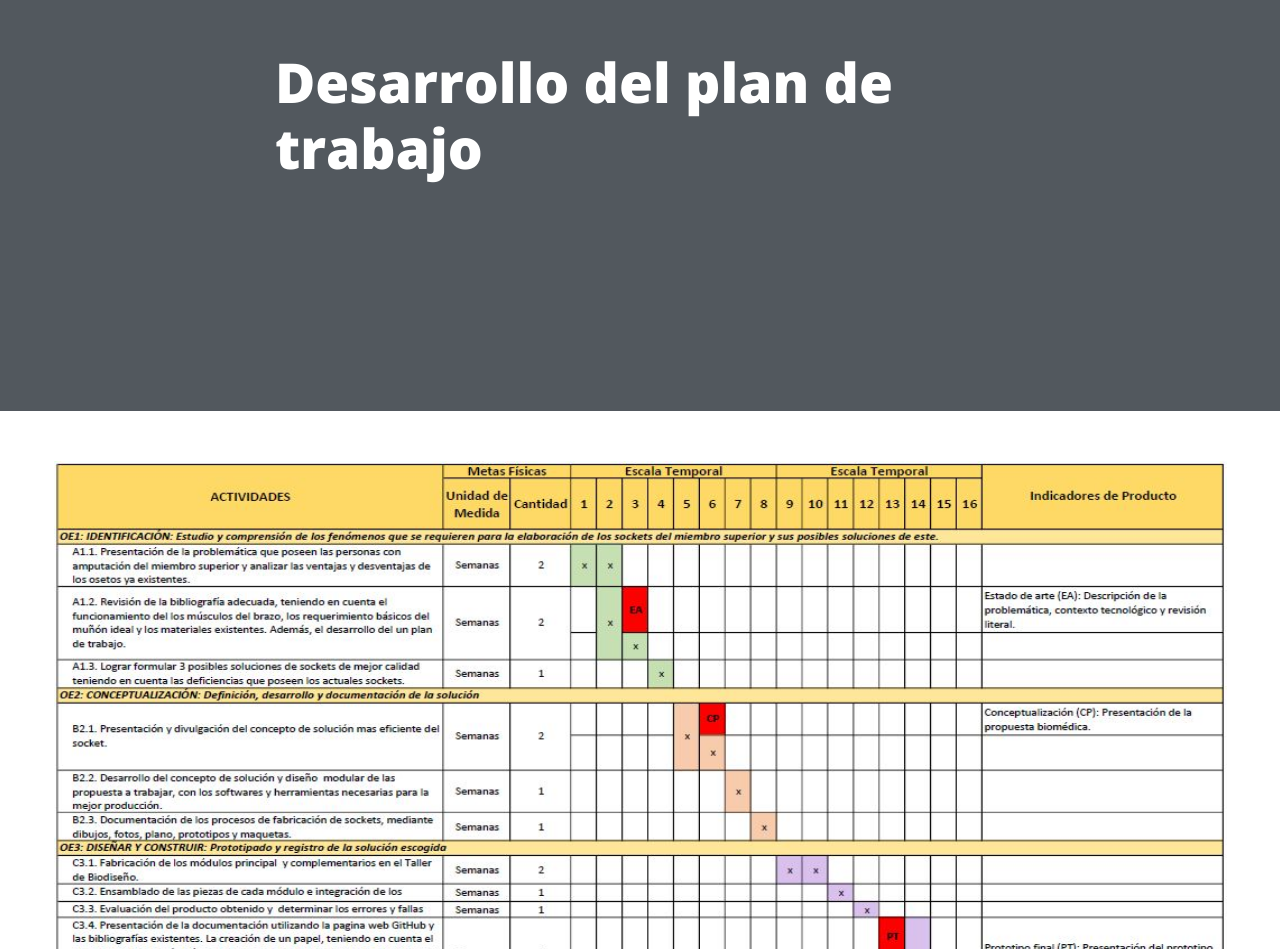
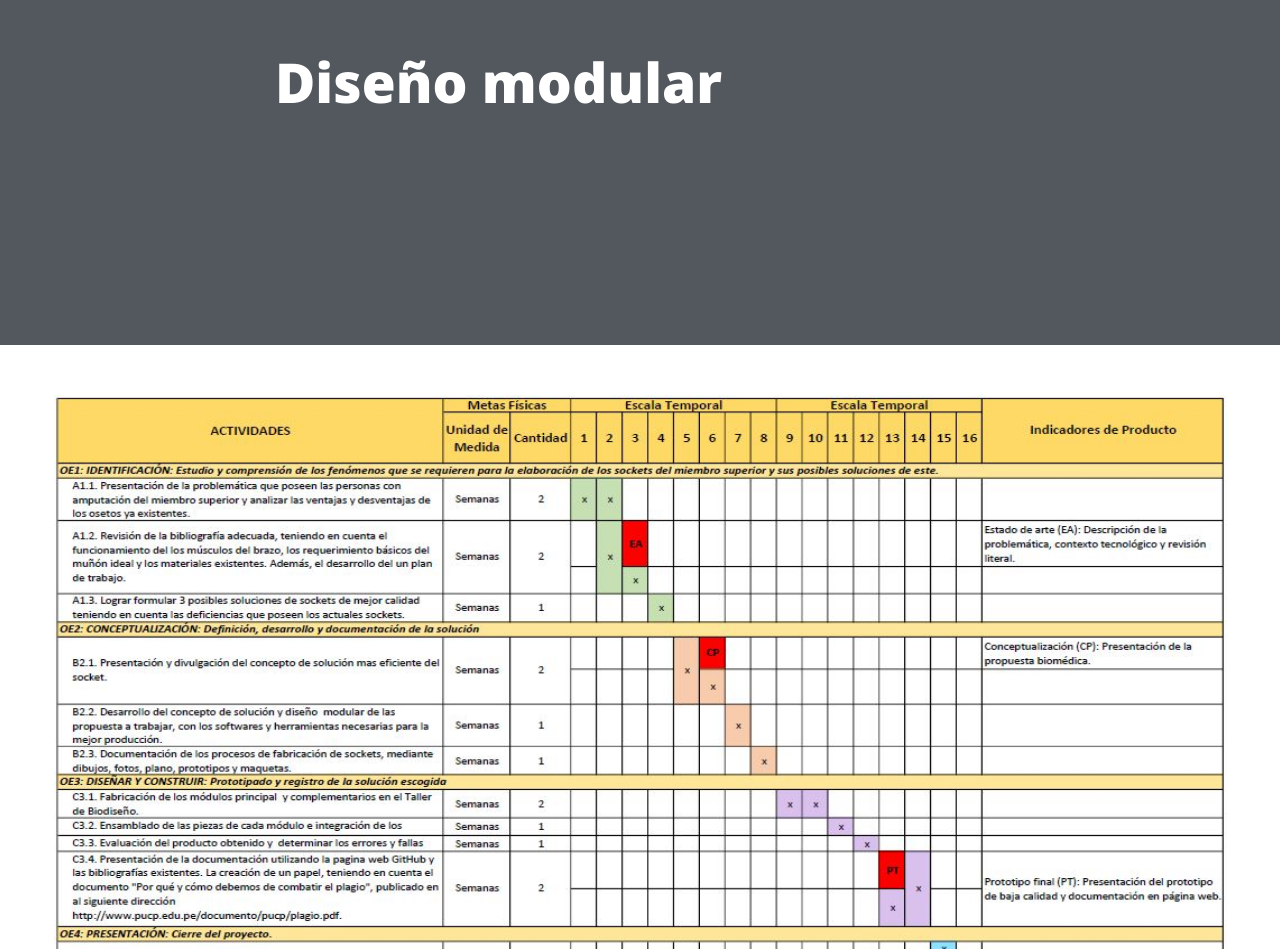
Before and after one commit to maryzc10/ProyectoProtesisDeBrazo, a website: page semana6.html in a window 1280 px wide. Shown: the part 151-1100 px from the top of the page. Drawn offline with nearby package versions, Linux system fonts and the light colour scheme; files that its build step writes are made by us from their sources.

Commit message:
Update semana6.html

```diff
--- a/semana6.html
+++ b/semana6.html
@@ -35,7 +35,7 @@
         <div class="row">
           <div class="col-lg-8 col-md-10 mx-auto">
             <div class="post-heading">
-              <h1>Desarrollo del plan de trabajo </h1>
+              <h1>Diseño modular </h1>
               <h2 class="subheading">
             </div>
           </div>
```
